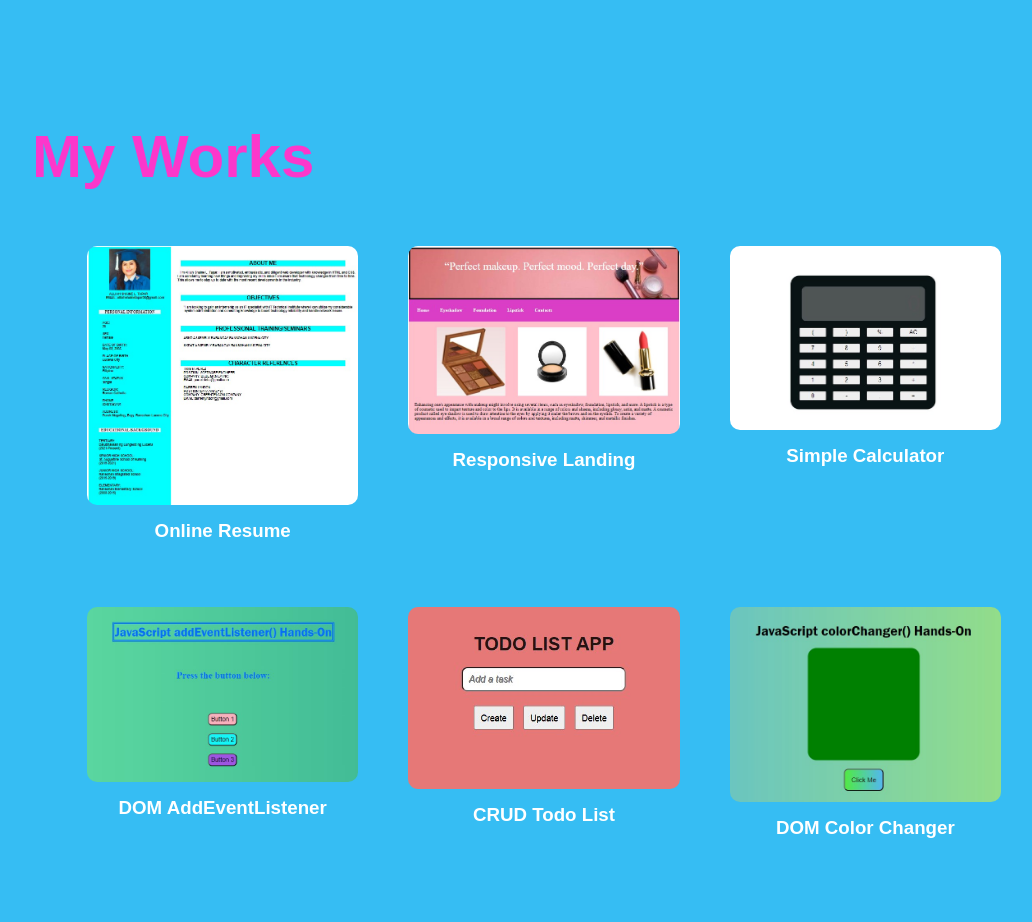
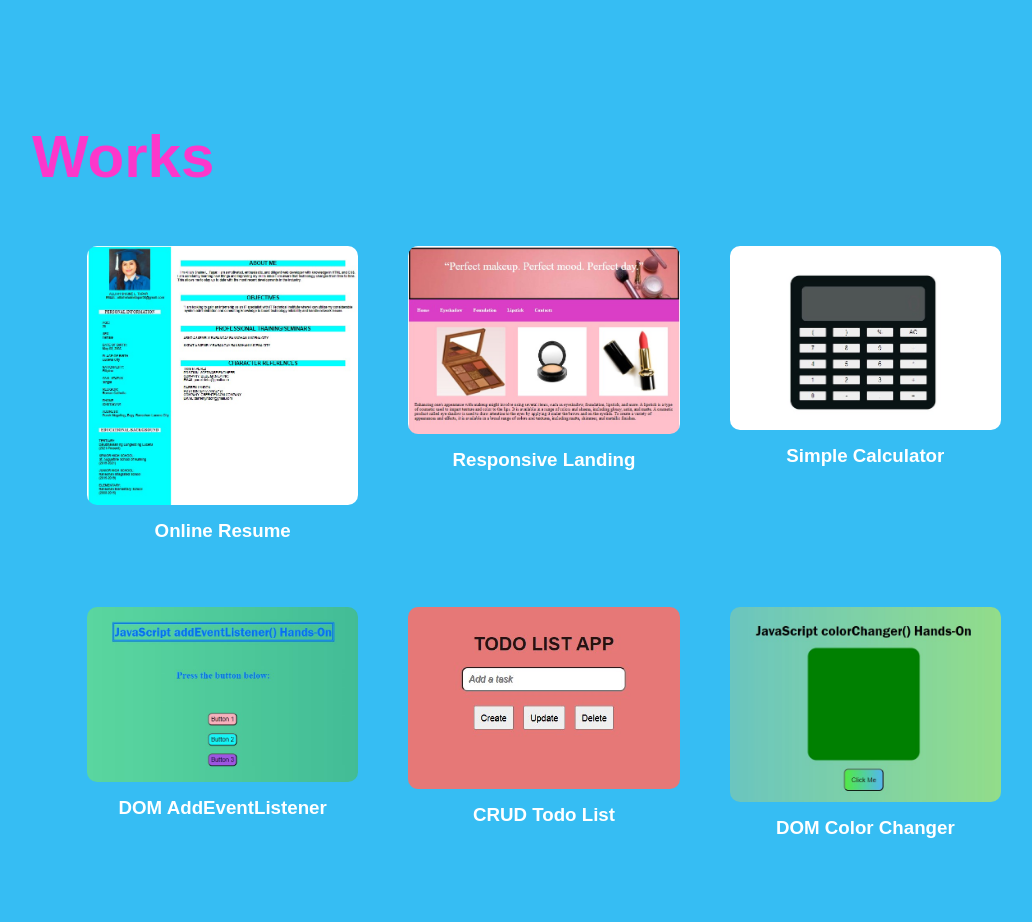
Before and after one commit to alliahtapar/WS101-FINALS-PROJECT, a plain HTML site: page index.html in a window 1280 px wide. Shown: the part 1260-2182 px from the top of the page, without its empty margins (96-1128 px from the left). Drawn offline with Linux system fonts and the light colour scheme.

Commit message:
Update index.html

```diff
--- a/index.html
+++ b/index.html
@@ -71,7 +71,7 @@
 </div>
 <div id="works">
     <div class="container">
-        <h1 class="sub-title">My Works</h1>
+        <h1 class="sub-title">Works</h1>
         <div class="work-list">
             <div class="work">
                 <img src="image/resume.jpg">
```
